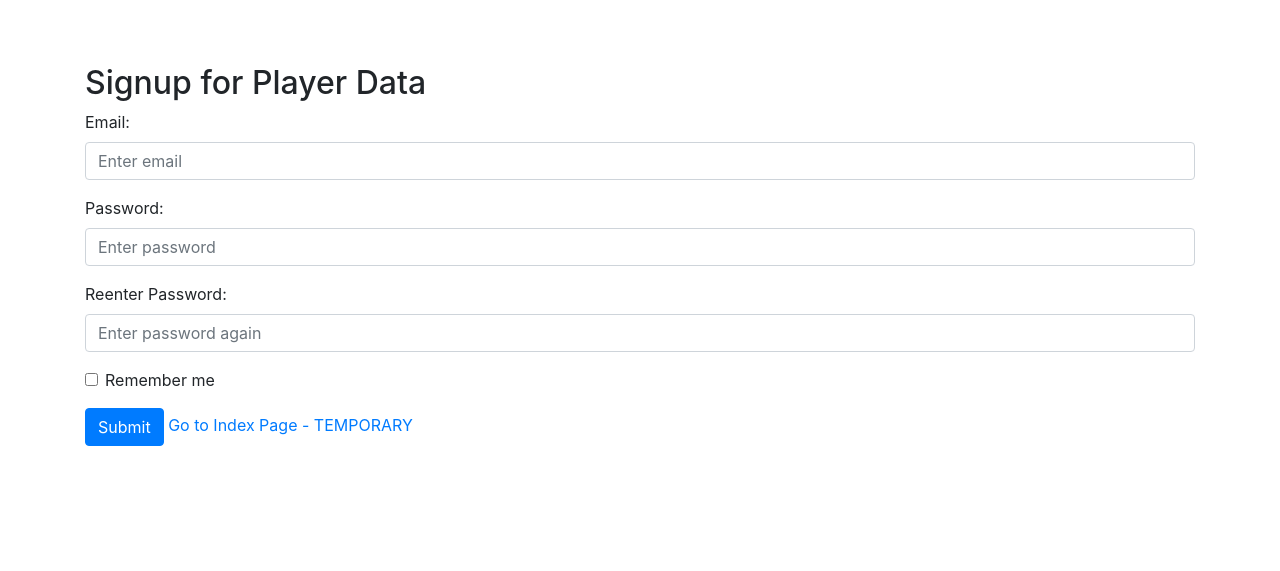
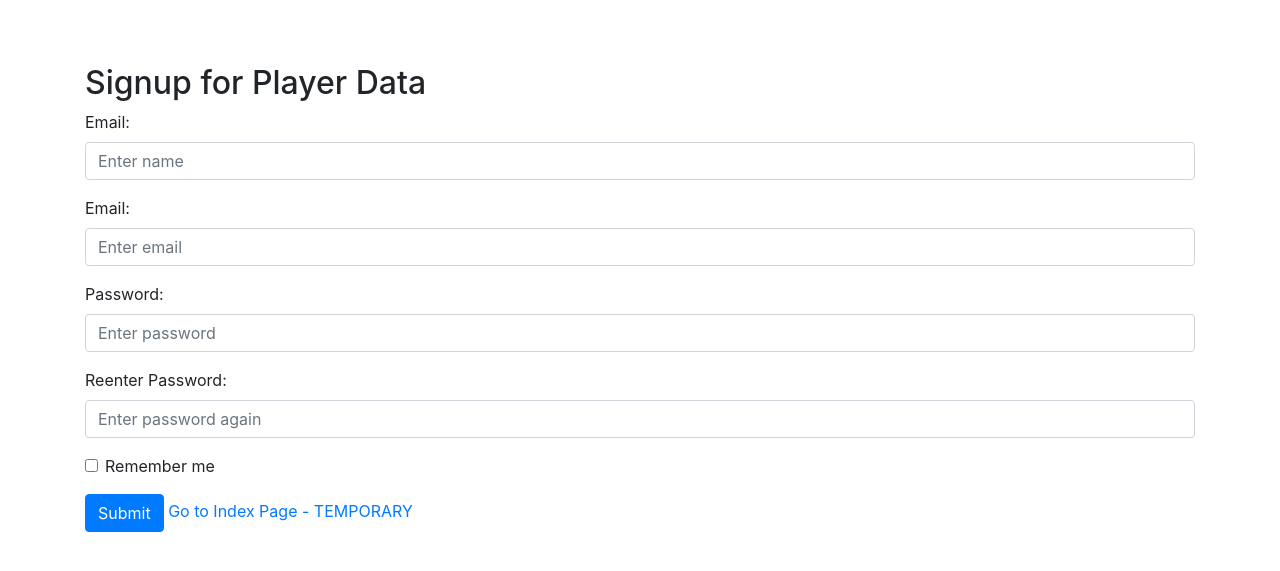
Before and after one commit to mb535/finalproject, a Flask app: page /signup in a window 1280 px wide. Shown: the top 571 px of the page. Run offline with Flask 2, Linux system fonts and the light colour scheme; some libraries are stand-ins or nearby versions.

Commit message:
Fix: Corrected field names in signup html and app.py

```diff
--- a/app/app.py
+++ b/app/app.py
@@ -106,7 +106,7 @@ def showindex():
 @app.route('/logins/new', methods=['POST'])
 def addlogin():
     cursor = mysql.get_db().cursor()
-    inputData = (request.form.get('userName'), request.form.get('userEmail'), request.form.get('userPassword'),
+    inputData = (request.form.get('name'), request.form.get('email'), request.form.get('pswd'),
                  request.form.get('userHash'))
     sql_insert_query = """INSERT INTO tblTempUsers (userName,userEmail,userPassword,userHash)
     VALUES (%s, %s,%s, %s) """
--- a/app/templates/signup.html
+++ b/app/templates/signup.html
@@ -16,6 +16,10 @@
     <br><br>
   <h2>Signup for Player Data</h2>
   <form action="/action_page.php">
+    <div class="form-group">
+      <label for="name">Email:</label>
+      <input type="text" class="form-control" id="name" placeholder="Enter name" name="name">
+    </div>
     <div class="form-group">
       <label for="email">Email:</label>
       <input type="email" class="form-control" id="email" placeholder="Enter email" name="email">
```
